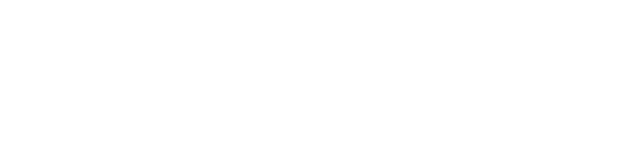
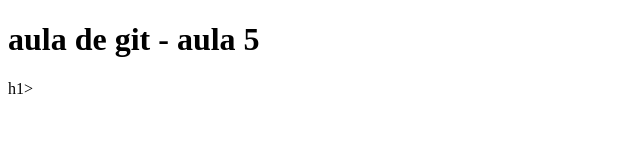
Before and after one commit to Vivi-Riba/aula-cinco-git, a plain HTML site: page index.html in a window 1280 px wide. Shown: the whole page, without its empty margins (0-640 px from the left). Drawn offline with Linux system fonts and the light colour scheme.

Commit message:
alteracao index

```diff
--- a/index.html
+++ b/index.html
@@ -8,6 +8,6 @@
     </title>
 </head>
 <body>
-
+    <h1>aula de git - aula 5 </h1>h1>
 </body>
 </html>
```
